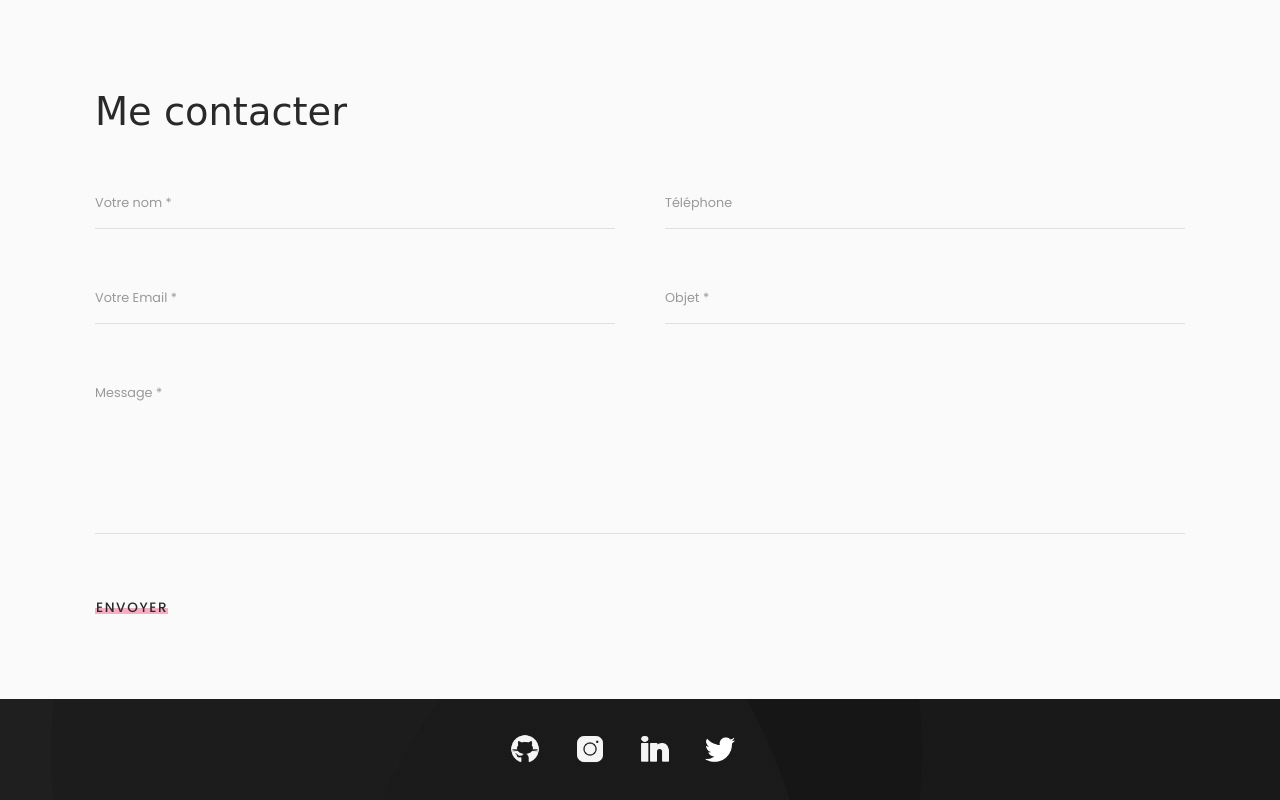
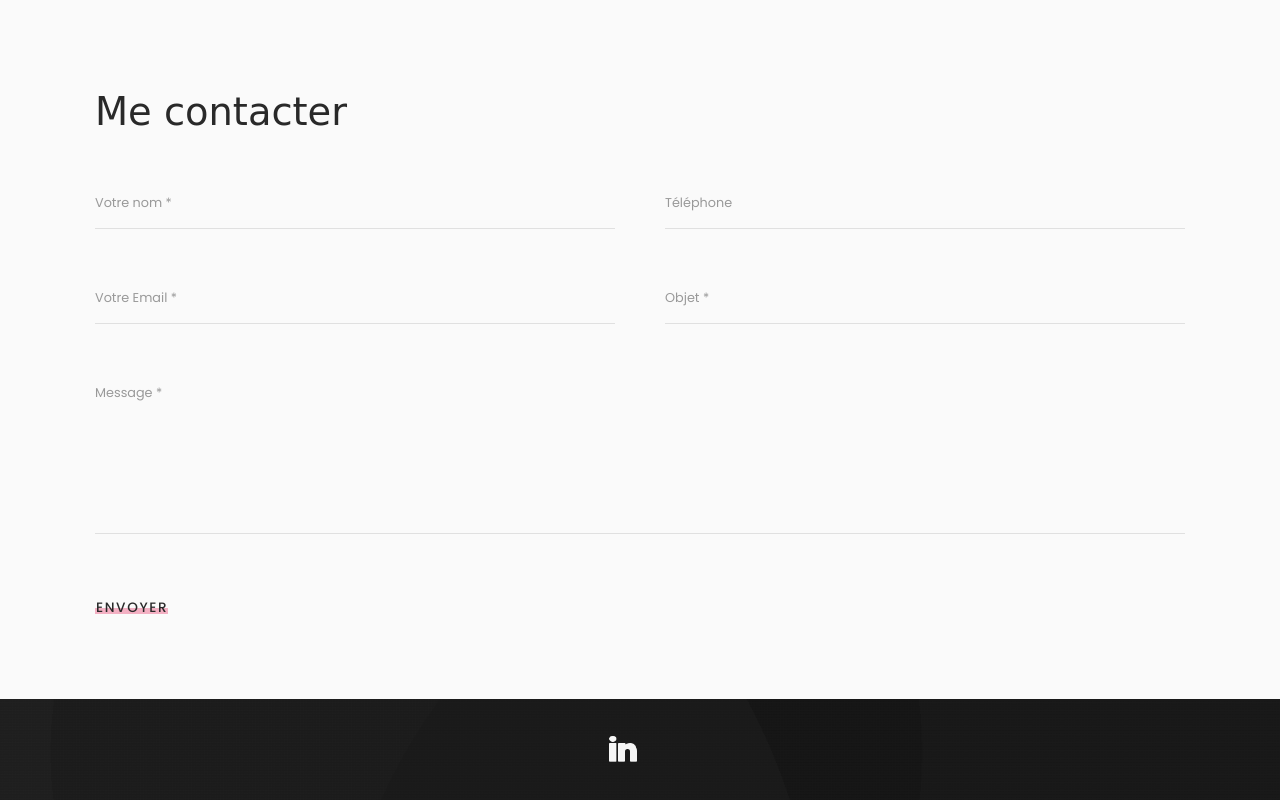
Before and after one commit to AnneMonjoch/Projet-12, a website: page index.html in a window 1280 px wide. Shown: the part 2644-3444 px from the top of the page. Drawn offline with Linux system fonts and the light colour scheme.

Commit message:
changement

```diff
--- a/index.html
+++ b/index.html
@@ -323,30 +323,15 @@
     <!-- Footer -->
     <footer class="footer">
       <div class="icons_footer">
+
+
         <i
-          ><a href="mailto:ludivine.clement0985@gmail.com" target="_blank"
-            ><img
-              src="assets/icons/icons8-github-50.png"
-              alt="icône gmail" /></a
-        ></i>
-        <i
-          ><a href="https://www.instagram.com/" target="_blank"
-            ><img
-              src="assets/icons/icons8-instagram-50.png"
-              alt="icône instagram" /></a
-        ></i>
-        <i
-          ><a href="https://fr.linkedin.com/" target="_blank"
+          ><a href="https://www.linkedin.com/in/anne-monjoch-8b6129250/" target="_blank"
             ><img
               src="assets/icons/icons8-linkedin-50.png"
               alt="icône linkedin" /></a
         ></i>
-        <i
-          ><a href="https://twitter.com/?lang=fr" target="_blank"
-            ><img
-              src="assets/icons/icons8-twitter-50.png"
-              alt="icône twitter" /></a
-        ></i>
+
       </div>
     </footer>
     <script src="script.js"></script>
--- /dev/null
+++ b/package.json
@@ -0,0 +1,5 @@
+{
+  "dependencies": {
+    "emailjs-com": "^3.2.0"
+  }
+}
```
Also changed, not shown: script.js (+3 -4 lines), 1 other file.
